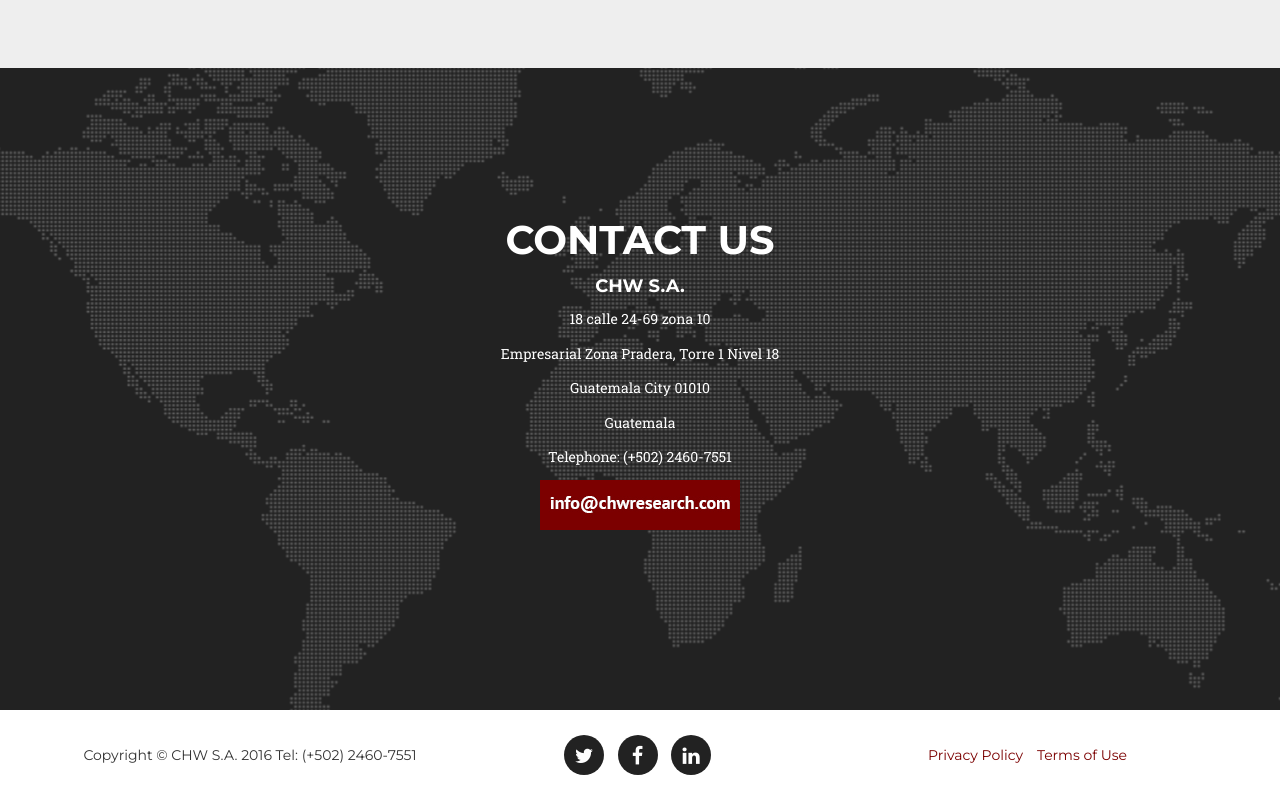
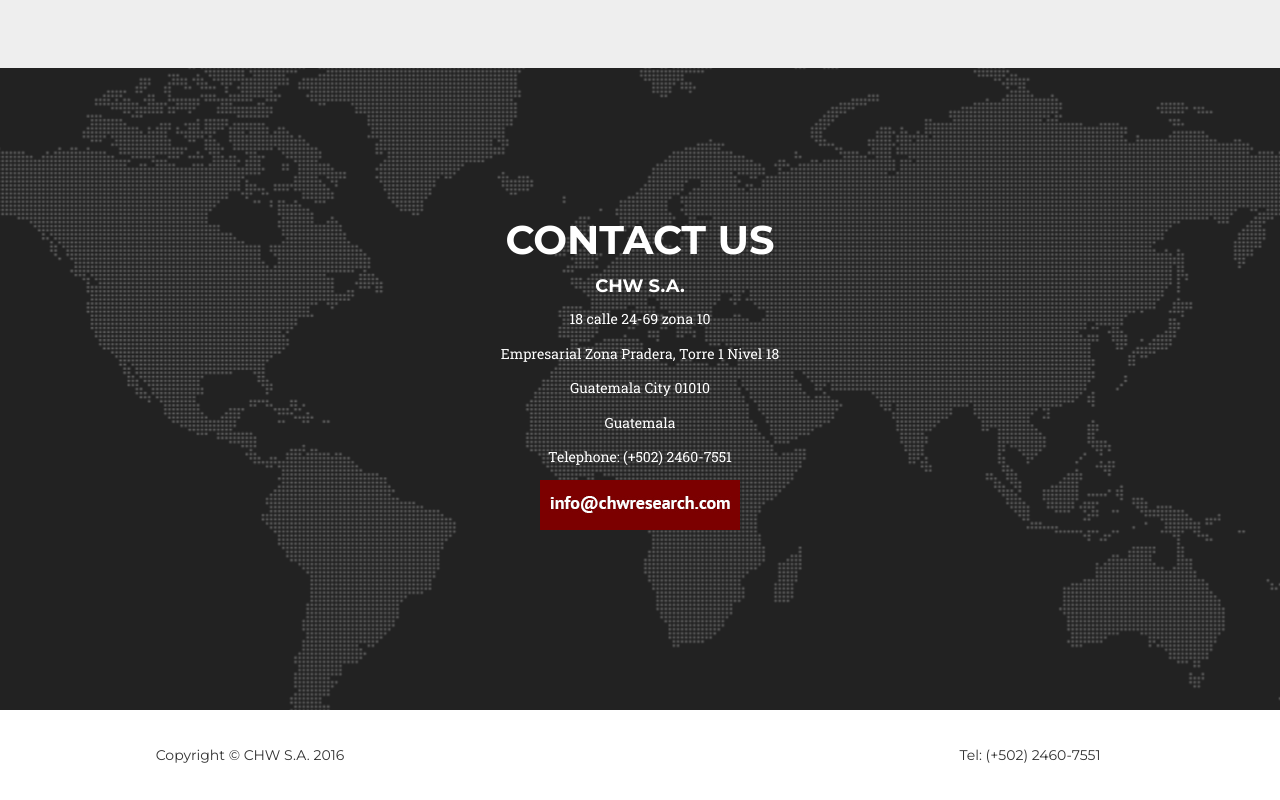
Before and after one commit to chwgt/chwgt.github.io, a website: page index.html in a window 1280 px wide. Shown: the part 5693-6493 px from the top of the page. Drawn offline with nearby package versions, Linux system fonts and the light colour scheme; a web font is replaced by a local one.

```diff
--- a/index.html
+++ b/index.html
@@ -396,25 +396,20 @@
         <div class="container">
             <div class="row">
                 <div class="col-md-4">
-                    <span class="copyright">Copyright &copy; CHW S.A. 2016 Tel: (+502) 2460-7551 </span>
+                    <span class="copyright">Copyright &copy; CHW S.A. 2016 </span>
                 </div>
                 <div class="col-md-4">
-                    <ul class="list-inline social-buttons">
+                    <!-- <ul class="list-inline social-buttons">
                         <li><a href="#"><i class="fa fa-twitter"></i></a>
                         </li>
                         <li><a href="#"><i class="fa fa-facebook"></i></a>
                         </li>
                         <li><a href="#"><i class="fa fa-linkedin"></i></a>
                         </li>
-                    </ul>
+                    </ul> -->
                 </div>
                 <div class="col-md-4">
-                    <ul class="list-inline quicklinks">
-                        <li><a href="#">Privacy Policy</a>
-                        </li>
-                        <li><a href="#">Terms of Use</a>
-                        </li>
-                    </ul>
+                    <span class="copyright">Tel: (+502) 2460-7551</span>
                 </div>
             </div>
         </div>
```
